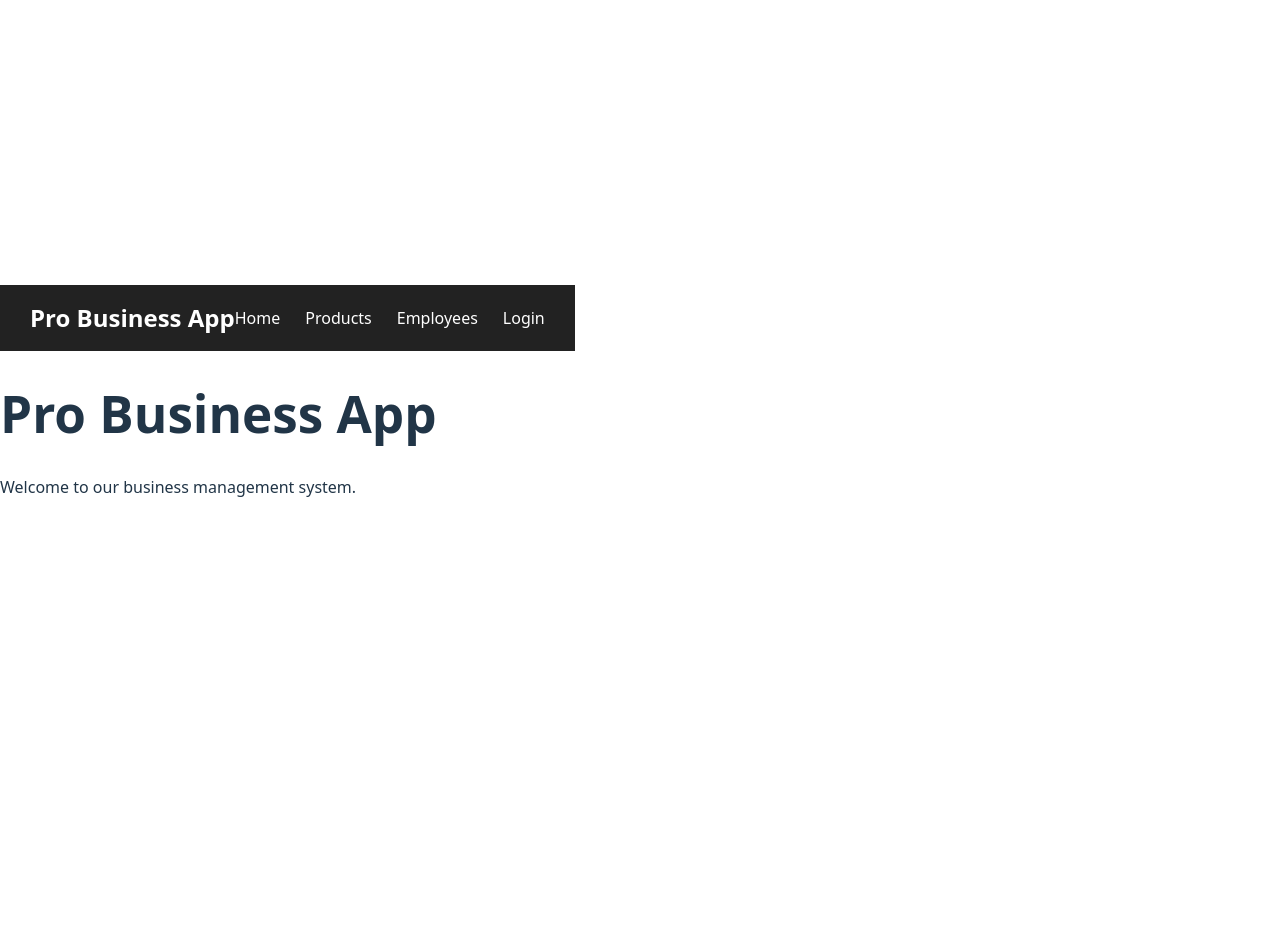
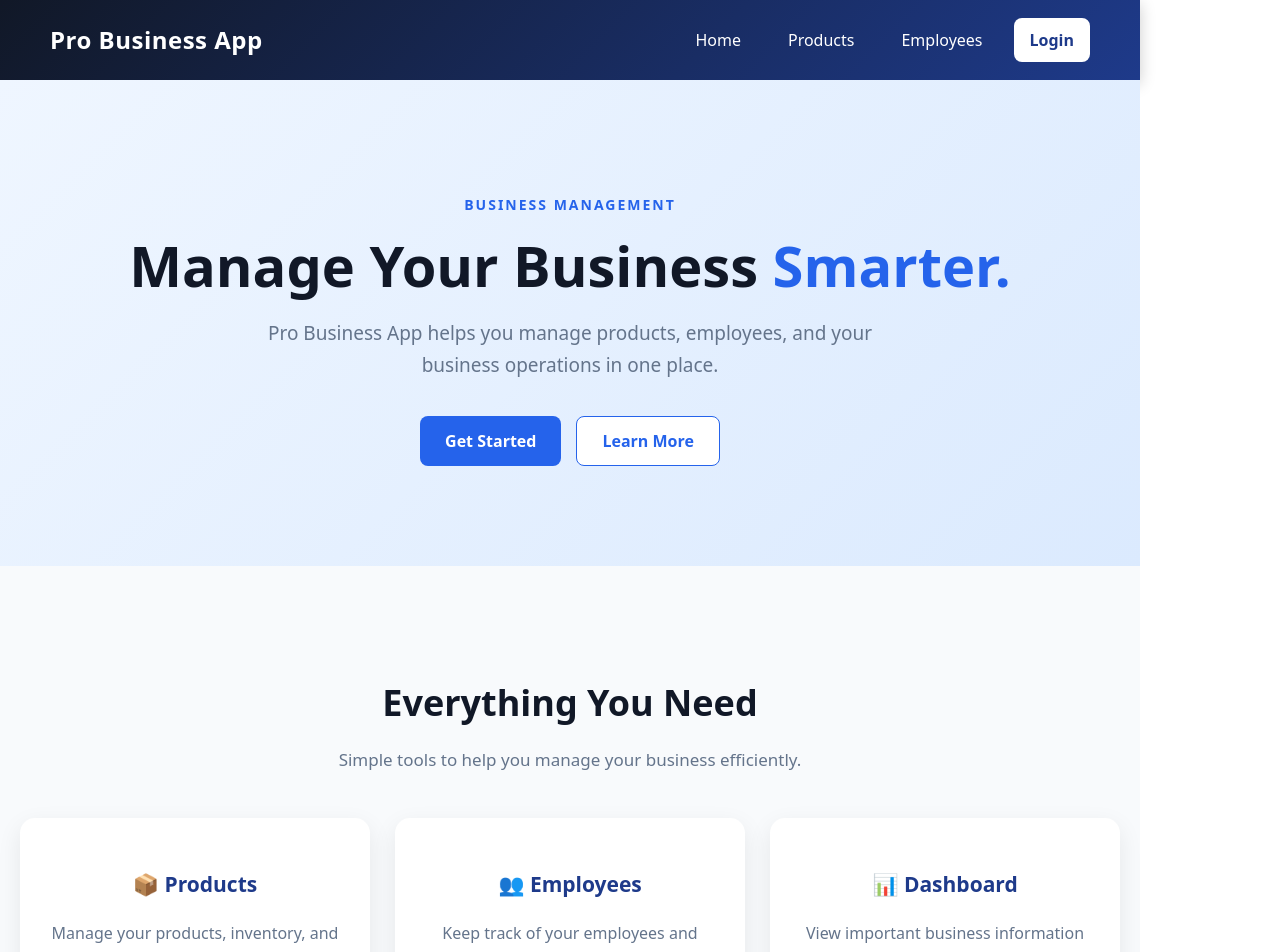
Before and after one commit to OmerMasih/pro-business-app, a React (Vite) app: page / in a window 1280 px wide. Shown: the top 952 px of the page. Before the commit the page ends 800 px from the top, so only its background shows below. Built offline with nearby package versions, Linux system fonts and the light colour scheme.

Commit message:
creating my Homepage and adding styles to look more professional

```diff
--- a/src/App.jsx
+++ b/src/App.jsx
@@ -1,13 +1,23 @@
+import { BrowserRouter, Routes, Route } from "react-router-dom";
 import Navbar from "./components/Navbar";
+
+import Home from "./pages/Home";
+import Products from "./pages/Products";
+import Employees from "./pages/Employees";
+import Login from "./pages/Login";
 
 function App() {
   return (
-    <div>
+    <BrowserRouter>
       <Navbar />
 
-      <h1>Pro Business App</h1>
-      <p>Welcome to our business management system.</p>
-    </div>
+      <Routes>
+        <Route path="/" element={<Home />} />
+        <Route path="/products" element={<Products />} />
+        <Route path="/employees" element={<Employees />} />
+        <Route path="/login" element={<Login />} />
+      </Routes>
+    </BrowserRouter>
   );
 }
 
--- a/src/components/Navbar.css
+++ b/src/components/Navbar.css
@@ -2,24 +2,48 @@ nav {
   display: flex;
   justify-content: space-between;
   align-items: center;
-  padding: 15px 30px;
-  background-color: #222;
+  padding: 18px 50px;
+  background: linear-gradient(135deg, #111827, #1e3a8a);
+  box-shadow: 0 4px 15px rgba(0, 0, 0, 0.2);
 }
 
 nav h2 {
   color: white;
   margin: 0;
+  font-size: 24px;
+  letter-spacing: 0.5px;
 }
 
 nav ul {
   display: flex;
-  gap: 25px;
+  align-items: center;
+  gap: 15px;
   list-style: none;
   margin: 0;
   padding: 0;
 }
 
-nav li {
+nav li a {
+  display: block;
   color: white;
-  cursor: pointer;
+  text-decoration: none;
+  padding: 10px 16px;
+  border-radius: 8px;
+  font-weight: 500;
+  transition: all 0.2s ease;
 }
+
+nav li a:hover {
+  background-color: rgba(231, 221, 221, 0.929);
+  transform: translateY(-2px);
+}
+
+nav li:last-child a {
+  background-color: white;
+  color: #1e3a8a;
+  font-weight: 600;
+}
+
+nav li:last-child a:hover {
+  background-color: #e5e7eb;
+}
--- a/src/components/Navbar.jsx
+++ b/src/components/Navbar.jsx
@@ -1,3 +1,4 @@
+import { Link } from "react-router-dom";
 import "./Navbar.css";
 
 function Navbar() {
@@ -6,10 +7,21 @@ function Navbar() {
       <h2>Pro Business App</h2>
 
       <ul>
-        <li>Home</li>
-        <li>Products</li>
-        <li>Employees</li>
-        <li>Login</li>
+        <li>
+          <Link to="/">Home</Link>
+        </li>
+
+        <li>
+          <Link to="/products">Products</Link>
+        </li>
+
+        <li>
+          <Link to="/employees">Employees</Link>
+        </li>
+
+        <li>
+          <Link to="/login">Login</Link>
+        </li>
       </ul>
     </nav>
   );
--- /dev/null
+++ b/src/pages/Home.css
@@ -0,0 +1,118 @@
+.home {
+  min-height: 100vh;
+  background: #f8fafc;
+}
+
+.hero {
+  padding: 100px 20px;
+  background: linear-gradient(135deg, #eff6ff, #dbeafe);
+}
+
+.hero-content {
+  max-width: 900px;
+  margin: 0 auto;
+  text-align: center;
+}
+
+.eyebrow {
+  color: #2563eb;
+  font-size: 14px;
+  font-weight: 700;
+  letter-spacing: 2px;
+}
+
+.hero h1 {
+  margin: 20px 0;
+  font-size: 56px;
+  line-height: 1.1;
+  color: #111827;
+}
+
+.hero h1 span {
+  color: #2563eb;
+}
+
+.hero-text {
+  max-width: 650px;
+  margin: 0 auto;
+  font-size: 19px;
+  line-height: 1.7;
+  color: #64748b;
+}
+
+.hero-buttons {
+  display: flex;
+  justify-content: center;
+  gap: 15px;
+  margin-top: 35px;
+}
+
+.hero-buttons button {
+  padding: 13px 25px;
+  border: none;
+  border-radius: 8px;
+  background: #2563eb;
+  color: white;
+  font-size: 16px;
+  font-weight: 600;
+  cursor: pointer;
+  transition: 0.2s;
+}
+
+.hero-buttons button:hover {
+  transform: translateY(-2px);
+  background: #1d4ed8;
+}
+
+.hero-buttons .secondary-button {
+  background: white;
+  color: #2563eb;
+  border: 1px solid #2563eb;
+}
+
+.features {
+  max-width: 1100px;
+  margin: 0 auto;
+  padding: 80px 20px;
+  text-align: center;
+}
+
+.features h2 {
+  margin-bottom: 10px;
+  font-size: 36px;
+  color: #111827;
+}
+
+.section-text {
+  color: #64748b;
+  font-size: 17px;
+}
+
+.feature-grid {
+  display: grid;
+  grid-template-columns: repeat(3, 1fr);
+  gap: 25px;
+  margin-top: 45px;
+}
+
+.feature-card {
+  padding: 30px;
+  background: white;
+  border-radius: 15px;
+  box-shadow: 0 8px 25px rgba(0, 0, 0, 0.08);
+  transition: 0.2s;
+}
+
+.feature-card:hover {
+  transform: translateY(-5px);
+}
+
+.feature-card h3 {
+  color: #1e3a8a;
+  font-size: 21px;
+}
+
+.feature-card p {
+  color: #64748b;
+  line-height: 1.6;
+}
--- a/src/pages/Home.jsx
+++ b/src/pages/Home.jsx
@@ -1,9 +1,54 @@
+import "./Home.css";
+
 function Home() {
   return (
-    <div>
-      <h1>Home Page</h1>
-      <p>Welcome to Pro Business App.</p>
-    </div>
+    <main className="home">
+      <section className="hero">
+        <div className="hero-content">
+          <p className="eyebrow">BUSINESS MANAGEMENT</p>
+
+          <h1>
+            Manage Your Business
+            <span> Smarter.</span>
+          </h1>
+
+          <p className="hero-text">
+            Pro Business App helps you manage products, employees, and your
+            business operations in one place.
+          </p>
+
+          <div className="hero-buttons">
+            <button>Get Started</button>
+            <button className="secondary-button">Learn More</button>
+          </div>
+        </div>
+      </section>
+
+      <section className="features">
+        <h2>Everything You Need</h2>
+
+        <p className="section-text">
+          Simple tools to help you manage your business efficiently.
+        </p>
+
+        <div className="feature-grid">
+          <div className="feature-card">
+            <h3>📦 Products</h3>
+            <p>Manage your products, inventory, and business items.</p>
+          </div>
+
+          <div className="feature-card">
+            <h3>👥 Employees</h3>
+            <p>Keep track of your employees and manage your team.</p>
+          </div>
+
+          <div className="feature-card">
+            <h3>📊 Dashboard</h3>
+            <p>View important business information from one dashboard.</p>
+          </div>
+        </div>
+      </section>
+    </main>
   );
 }
 
```
